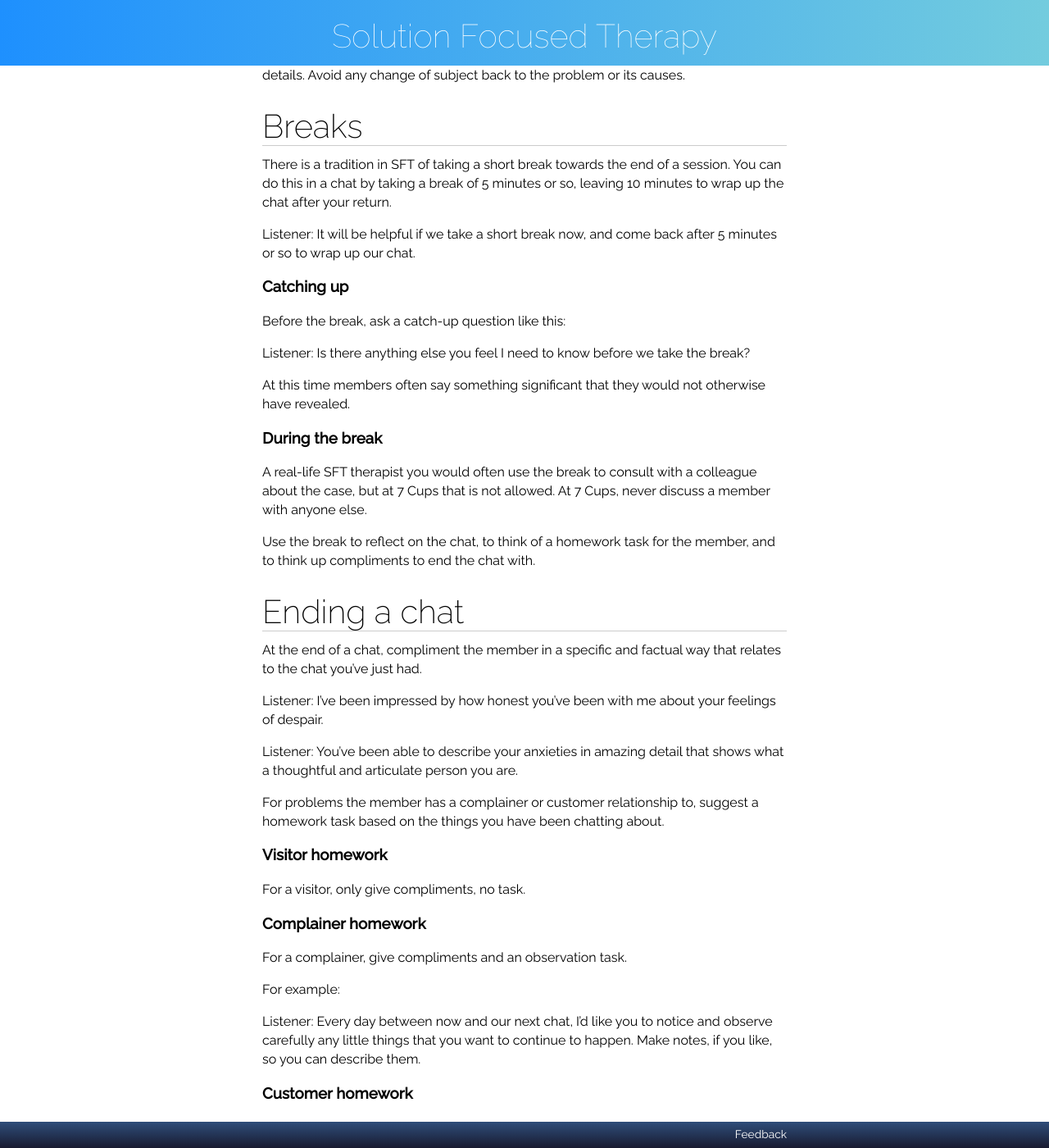
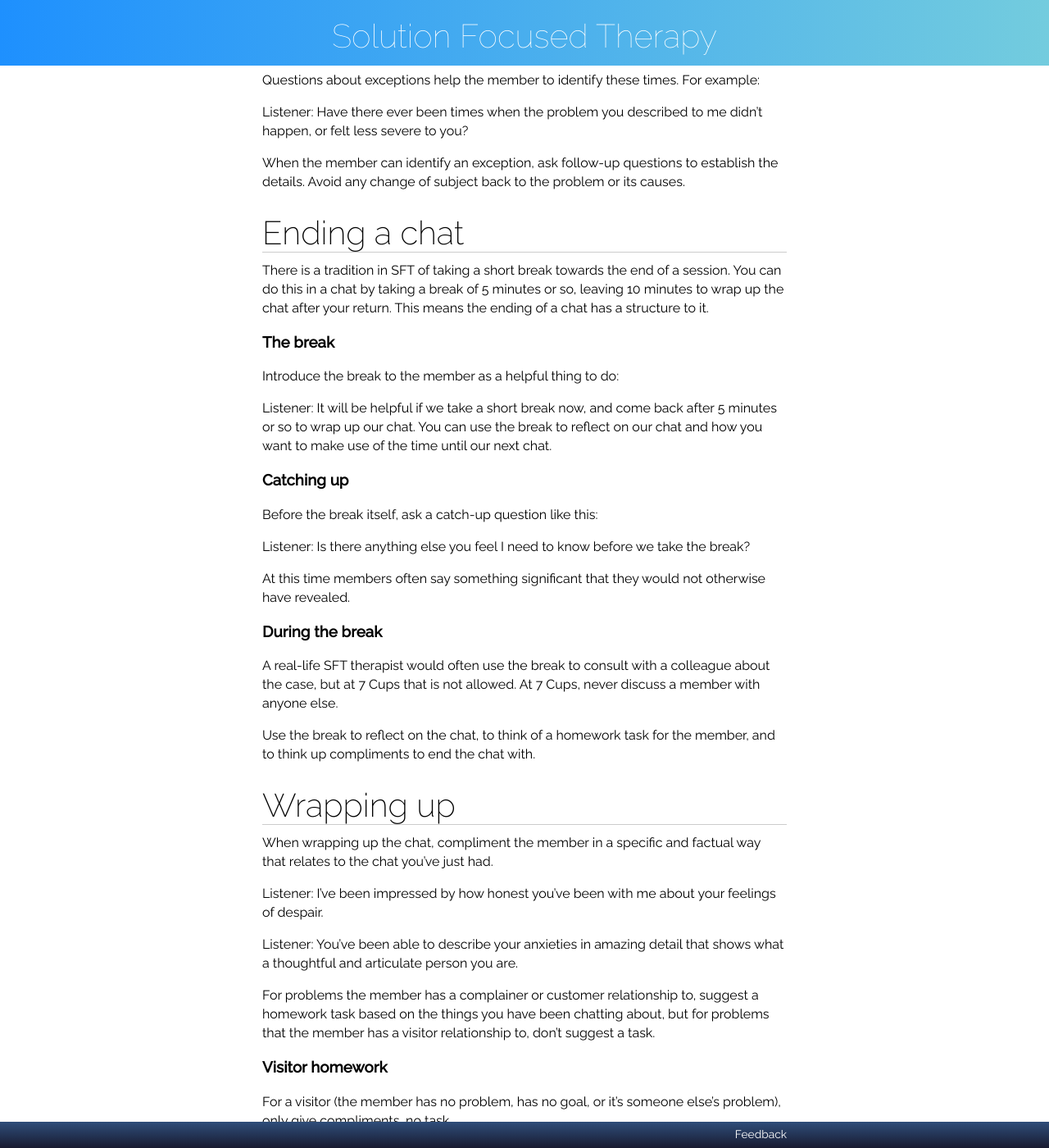
Before and after one commit to RarelyCharlie/rarelycharlie.github.io, a Jekyll site: the page built from _draft/sft.md, in a window 1280 px wide and 1400 px high, scrolled down 9530 px. Shown: the whole window at 82% size. Built offline with Jekyll 4.4.1, drawn with Linux system fonts in a browser that asks for light colours; some of the changed text lies outside the part shown.

Commit message:
restructure

```diff
--- a/_draft/sft.md
+++ b/_draft/sft.md
@@ -223,6 +223,10 @@ Or:
 
 Listener: What needs to happen in this chat so that you'll think it was worth your while?”
 
+# Goals II
+
+SFT has some specialized techniques for identifying goals. The *miracle question* is for identifying overall goals, and *scaling* questions are for identifying short-term goals and for tracking progress.
+
 ### The Miracle Question
 
 A key question to ask each member is known in SFT as the "miracle question". It's important to ask each member the miracle question because it goes to the heart of the SFT method.
@@ -247,7 +251,7 @@ Then:
 
 Listener: What is different about those times?
 
-# Scaling
+### Scaling
 
 Scaling questions help the member to measure the effect a problem is having on them, and to track gradual improvements. Sometimes, clients are not aware of their own progress, and scaling questions help to make them aware.
 
@@ -331,15 +335,19 @@ Listener: Have there ever been times when the problem you described to me didn't
 
 When the member can identify an exception, ask follow-up questions to establish the details. Avoid any change of subject back to the problem or its causes.
 
-# Breaks
+# Ending a chat
 
-There is a tradition in SFT of taking a short break towards the end of a session. You can do this in a chat by taking a break of 5 minutes or so, leaving 10 minutes to wrap up the chat after your return.
+There is a tradition in SFT of taking a short break towards the end of a session. You can do this in a chat by taking a break of 5 minutes or so, leaving 10 minutes to wrap up the chat after your return. This means the ending of a chat has a structure to it.
 
-Listener: It will be helpful if we take a short break now, and come back after 5 minutes or so to wrap up our chat.
+### The break
+
+Introduce the break to the member as a helpful thing to do:
+
+Listener: It will be helpful if we take a short break now, and come back after 5 minutes or so to wrap up our chat. You can use the break to reflect on our chat and how you want to make use of the time until our next chat.
 
 ### Catching up
 
-Before the break, ask a catch-up question like this:
+Before the break itself, ask a catch-up question like this:
 
 Listener: Is there anything else you feel I need to know before we take the break?
 
@@ -347,27 +355,27 @@ At this time members often say something significant that they would not otherwi
 
 ### During the break
 
-A real-life SFT therapist you would often use the break to consult with a colleague about the case, but at 7 Cups that is not allowed. At 7 Cups, never discuss a member with anyone else.
+A real-life SFT therapist would often use the break to consult with a colleague about the case, but at 7 Cups that is not allowed. At 7 Cups, never discuss a member with anyone else.
 
 Use the break to reflect on the chat, to think of a homework task for the member, and to think up compliments to end the chat with.
 
-# Ending a chat
+# Wrapping up
 
-At the end of a chat, compliment the member in a specific and factual way that relates to the chat you've just had.
+When wrapping up the chat, compliment the member in a specific and factual way that relates to the chat you've just had.
 
 Listener: I've been impressed by how honest you've been with me about your feelings of despair.
 
 Listener: You've been able to describe your anxieties in amazing detail that shows what a thoughtful and articulate person you are.
 
-For problems the member has a complainer or customer relationship to, suggest a homework task based on the things you have been chatting about.
+For problems the member has a complainer or customer relationship to, suggest a homework task based on the things you have been chatting about, but for problems that the member has a visitor relationship to, don't suggest a task.
 
 ### Visitor homework
 
-For a visitor, only give compliments, no task.
+For a visitor (the member has no problem, has no goal, or it's someone else's problem), only give compliments, no task.
 
 ### Complainer homework
 
-For a complainer, give compliments and an observation task.
+For a complainer (the member has a goal, but does not own the problem), give compliments and an observation task.
 
 For example:
 
@@ -375,9 +383,11 @@ Listener: Every day between now and our next chat, I'd like you to notice and ob
 
 ### Customer homework
 
-For a customer, give compliments and either an observation task or an action task.
+For a customer (the member has a goal and takes ownership of the problem), give compliments and either an observation task or an action task.
 
-When you suggest an action task, ensure it is possible.
+When you suggest an action task, ensure it is possible. For example:
+
+Listener: You said noticed that a couple of times when you happened to arrive home a little early there seemed to be less of a problem. Between now and our next chat, I'd like you to arrive home a little early deliberately, and to observe what effect that has. Then we can discuss it next time.
 
 # Cheat sheet
 
```
Also changed, not shown: other parts of _draft/sft.md (+2 -2 lines).
